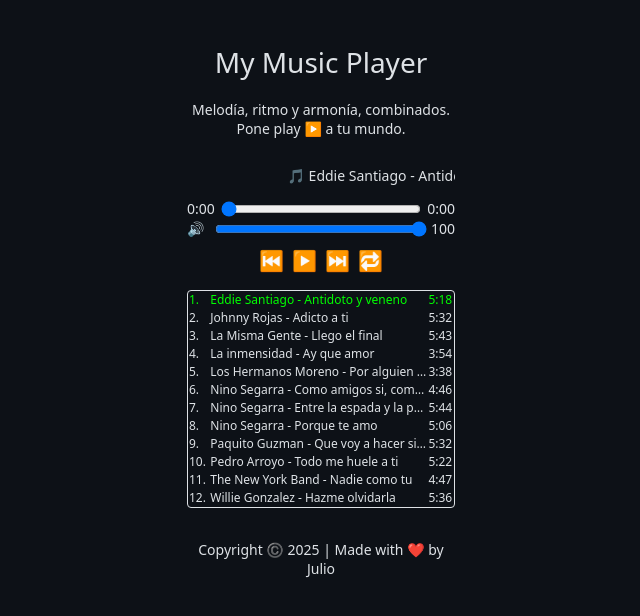
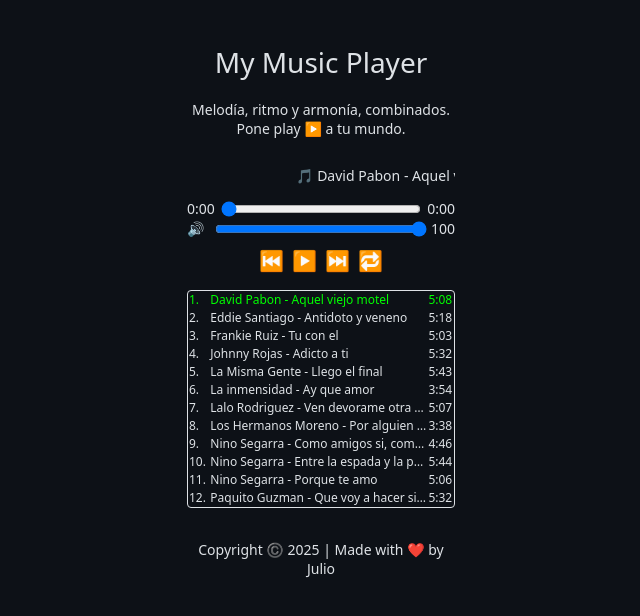
Before and after one commit to neorepo/music-player, a plain HTML site: page index.html in a window 1280 px wide. Shown: the whole page, without its empty margins (319-959 px from the left). Drawn offline with Linux system fonts and the light colour scheme.

Commit message:
Updating files

```diff
--- a/index.html
+++ b/index.html
@@ -53,7 +53,7 @@
             <span id="loop-btn" class="emoji" title="Repeat track">🔁</span>
         </div>
 
-        <div style="border: 1px solid #dee2e6;border-radius: .25rem;" class="mt-1">
+        <div style="border: 1px solid #dee2e6;border-radius: .25rem;height: 218px;overflow-y: auto;" class="mt-1">
             <table id="data-table"></table>
         </div>
 
--- a/js/scripts.js
+++ b/js/scripts.js
@@ -24,7 +24,10 @@ const songs = [
     { id: 9, artist: "Pedro Arroyo", title: "Todo me huele a ti", src: "audio/salsa/Pedro Arroyo - Todo me huele a ti.mp3", duration: "5:22" },
     { id: 10, artist: "The New York Band", title: "Nadie como tu", src: "audio/salsa/The New York Band - Nadie como tu.m4a", duration: "4:47" },
     { id: 11, artist: "Willie Gonzalez", title: "Hazme olvidarla", src: "audio/salsa/Willie Gonzalez - Hazme olvidarla.mp3", duration: "5:36" },
-    { id: 12, artist: "Johnny Rojas", title: "Adicto a ti", src: "audio/salsa/Johnny Rojas - Adicto a ti.m4a", duration: "5:32" }
+    { id: 12, artist: "Johnny Rojas", title: "Adicto a ti", src: "audio/salsa/Johnny Rojas - Adicto a ti.m4a", duration: "5:32" },
+    { id: 13, artist: "Lalo Rodriguez", title: "Ven devorame otra vez", src: "audio/salsa/Lalo Rodriguez - Ven devorame otra vez.m4a", duration: "5:07" },
+    { id: 14, artist: "Frankie Ruiz", title: "Tu con el", src: "audio/salsa/Frankie Ruiz - Tu con el.m4a", duration: "5:03" },
+    { id: 15, artist: "David Pabon", title: "Aquel viejo motel", src: "audio/salsa/David Pabon - Aquel viejo motel.m4a", duration: "5:08" },
 ];
 
 // Ordenamos el listado de canciones por artista
```
